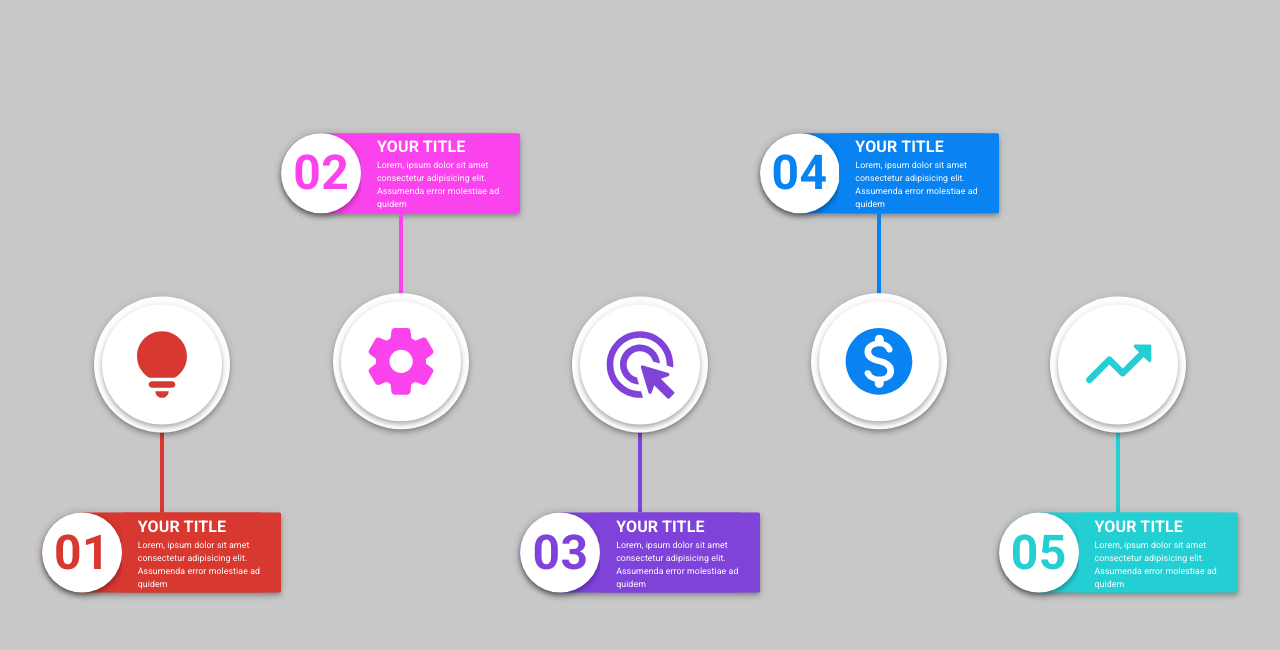
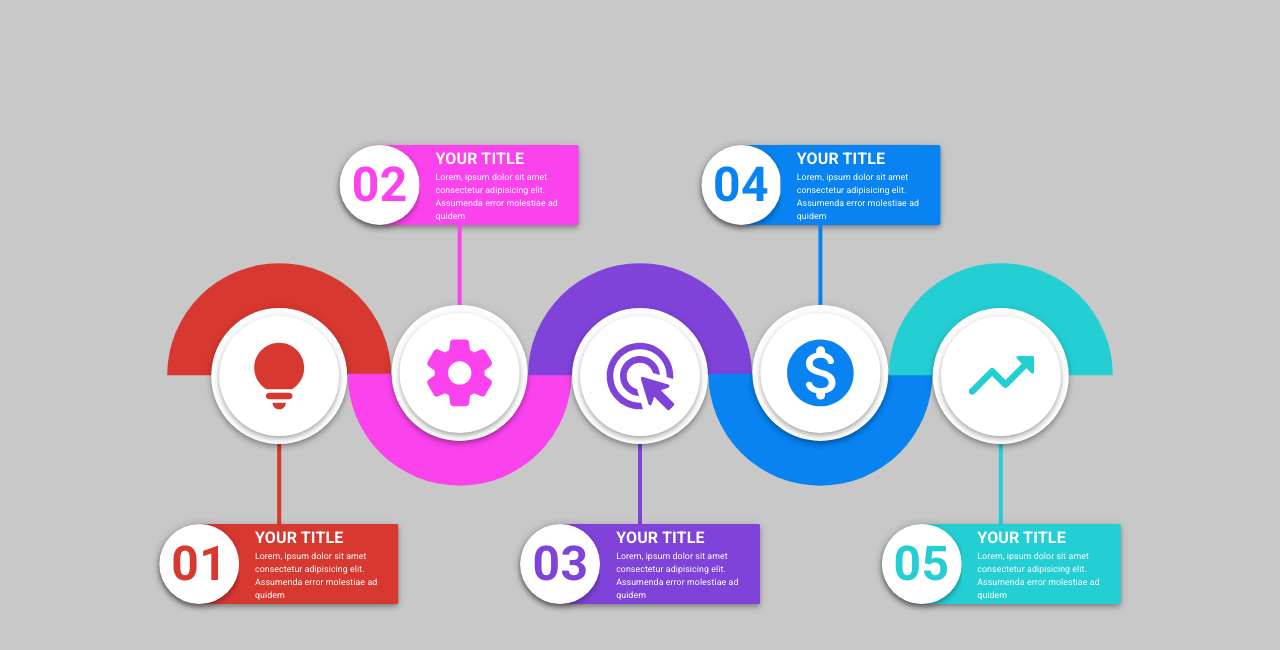
Before and after one commit to KOKUMUbooker/react-challenge, a React (Create React App) app: page / in a window 1280 px wide. Shown: the top 650 px of the page. Built offline with nearby package versions, Linux system fonts and the light colour scheme.

Commit message:
Finish core structure and positioning based on image

```diff
--- a/src/App.tsx
+++ b/src/App.tsx
@@ -14,11 +14,11 @@ function App() {
           alignItems: 'center',
         }}
       >
-        <RedEntity styles={{}} />
-        <PinkEntity />
+        <RedEntity styles={{ translate: '49% 0' }} />
+        <PinkEntity styles={{ translate: '24.5%  -12.5%' }} />
         <PurpleEntity />
-        <DarkBlueEntity />
-        <LightBlueEntity />
+        <DarkBlueEntity styles={{ translate: '-24.5% -12.5%' }} />
+        <LightBlueEntity styles={{ translate: '-49% 0' }} />
       </Box>
     </>
   );
--- a/src/components/bottom-facing-element.tsx
+++ b/src/components/bottom-facing-element.tsx
@@ -20,7 +20,7 @@ export function BottomFacingElement(props: BottomFacingElementProps) {
           flexDirection: 'column',
           justifyContent: 'center',
           alignItems: 'center',
-          translate: '0 15%',
+          // translate: '0 15%',
           ...styles,
         }}
       >
--- a/src/components/top-facing-element.tsx
+++ b/src/components/top-facing-element.tsx
@@ -19,7 +19,7 @@ export function TopFacingElement(props: TopFacingElementProps) {
           flexDirection: 'column',
           justifyContent: 'center',
           alignItems: 'center',
-          translate: '0 -40%',
+          // translate: '0 -40%',
           ...styles,
         }}
       >
--- a/src/entities/dark-blue-entity.tsx
+++ b/src/entities/dark-blue-entity.tsx
@@ -32,6 +32,16 @@ export function DarkBlueEntity({ styles }: DarkBlueEntityProps) {
           infoCardNumber={'04'}
           styles={{ zIndex: 2 }}
         />
+        <Box
+          style={{
+            backgroundColor: DARK_BLUE,
+            width: '14rem',
+            height: '7rem',
+            translate: '0 -60%',
+            borderRadius: '0 0 8rem 8rem',
+            bottom: '15%',
+          }}
+        ></Box>
       </Box>
     </>
   );
--- a/src/entities/light-blue-entity.tsx
+++ b/src/entities/light-blue-entity.tsx
@@ -26,6 +26,16 @@ export function LightBlueEntity({ styles }: LightBlueEntityProps) {
           ...styles,
         }}
       >
+        <Box
+          style={{
+            backgroundColor: LIGHT_BLUE,
+            width: '14rem',
+            height: '7rem',
+            translate: '0 60%',
+            borderRadius: '8rem 8rem 0 0',
+            top: '15%',
+          }}
+        ></Box>
         <BottomFacingElement
           color={LIGHT_BLUE}
           icon={bulbIcon}
--- a/src/entities/pink-entity.tsx
+++ b/src/entities/pink-entity.tsx
@@ -32,6 +32,16 @@ export function PinkEntity({ styles }: PinkEntityProps) {
           infoCardNumber={'02'}
           styles={{ zIndex: 2 }}
         />
+        <Box
+          style={{
+            backgroundColor: PINK,
+            width: '14rem',
+            height: '7rem',
+            translate: '0 -60%',
+            borderRadius: '0 0 8rem 8rem',
+            bottom: '15%',
+          }}
+        ></Box>
       </Box>
     </>
   );
--- a/src/entities/purple-entity.tsx
+++ b/src/entities/purple-entity.tsx
@@ -26,6 +26,16 @@ export function PurpleEntity({ styles }: PurpleEntityProps) {
           ...styles,
         }}
       >
+        <Box
+          style={{
+            backgroundColor: PURPLE,
+            width: '14rem',
+            height: '7rem',
+            borderRadius: '8rem 8rem 0 0',
+            translate: '0 60%',
+            top: '15%',
+          }}
+        ></Box>
         <BottomFacingElement
           color={PURPLE}
           icon={bulbIcon}
--- a/src/entities/red-entity.tsx
+++ b/src/entities/red-entity.tsx
@@ -26,6 +26,16 @@ export function RedEntity({ styles }: RedEntityProps) {
           ...styles,
         }}
       >
+        <Box
+          style={{
+            backgroundColor: RED,
+            width: '14rem',
+            height: '7rem',
+            borderRadius: '8rem 8rem 0 0',
+            translate: '0 60%',
+            top: '15%',
+          }}
+        ></Box>
         <BottomFacingElement
           color={RED}
           icon={bulbIcon}
```
